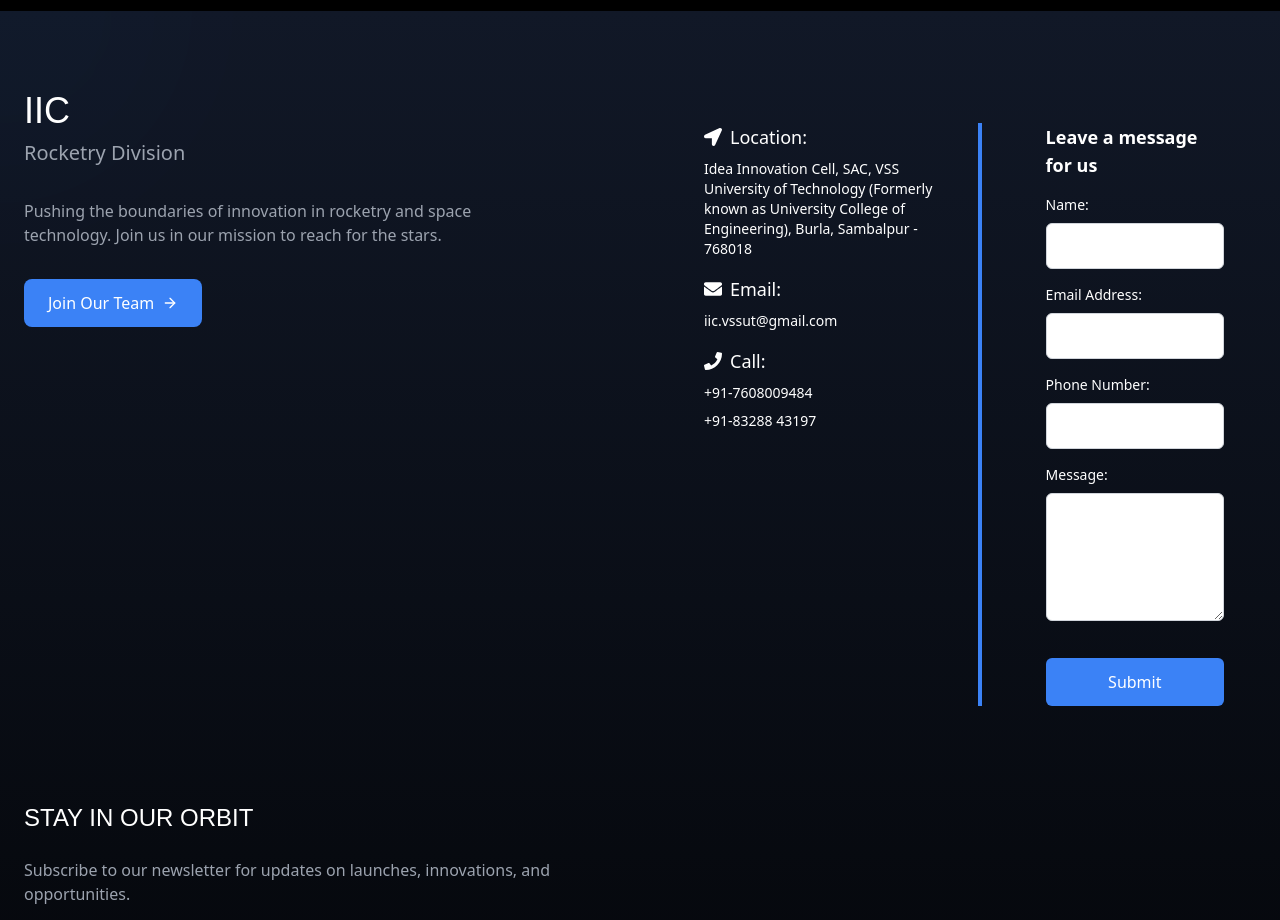
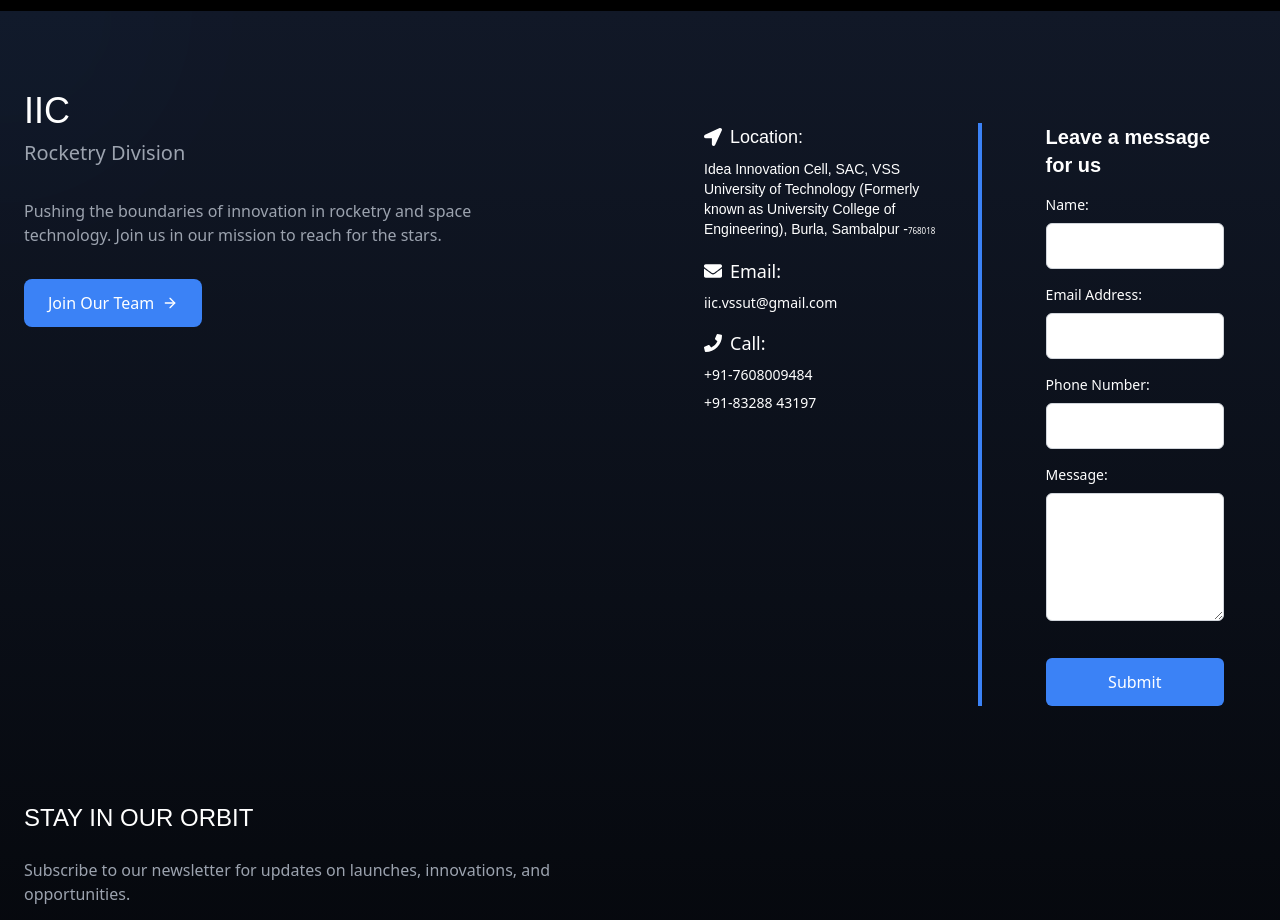
Before and after one commit to piyush-bit/new-IIC-website, a React (Vite) app: page / in a window 1280 px wide. Shown: the part 4200-5120 px from the top of the page. Built offline with nearby package versions, Linux system fonts and the light colour scheme; a web font is replaced by a local one.

Commit message:
font change

```diff
--- a/src/contactus.jsx
+++ b/src/contactus.jsx
@@ -24,16 +24,16 @@
   };
 
   return (
-    <div className="w-full">
+    <div className="w-full ">
       {/*  */}
       <div className="flex flex-col md:flex-row gap-8 p-8">
         {/*  */}
         <div className="w-full md:w-1/2">
-          <h3 className="text-lg font-henich flex items-center gap-2">
+          <h3 className="text-lg font-henich flex items-center gap-2 font-heinch">
             <FaLocationArrow /> Location:
           </h3>
-          <p className="mt-2 font-henich text-sm">
-            Idea Innovation Cell, SAC, VSS University of Technology (Formerly known as University College of Engineering), Burla, Sambalpur - 768018
+          <p className="mt-2 font-henich text-sm font-heinch">
+            Idea Innovation Cell, SAC, VSS University of Technology (Formerly known as University College of Engineering), Burla, Sambalpur -<span className='font-sans text-[8px]'>768018</span>
           </p>
 
           <h3 className="text-lg font-henich flex items-center gap-2 mt-4">
@@ -50,7 +50,7 @@
 
         {/* Contact Form Section */}
         <div className="w-full md:w-1/2 border-l-4 border-blue-500 pl-8 md:pl-16 pt-6 md:pt-0">
-          <h3 className="text-lg font-semibold mb-4">Leave a message for us</h3>
+          <h3 className="text-xl font-semibold mb-4 font-heinch">Leave a message for us</h3>
           <form onSubmit={handleSubmit} className="flex flex-col gap-4">
             <label className="text-sm font-medium">
               Name:
```
